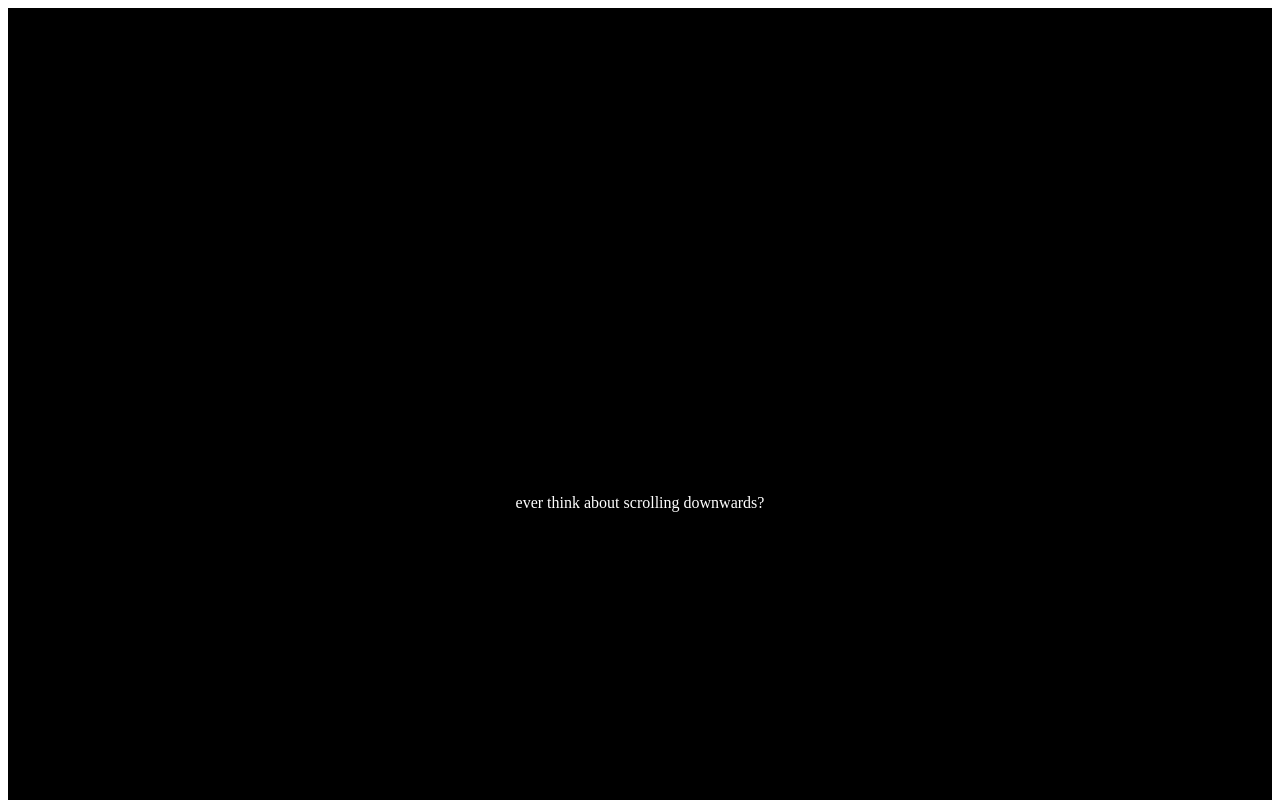
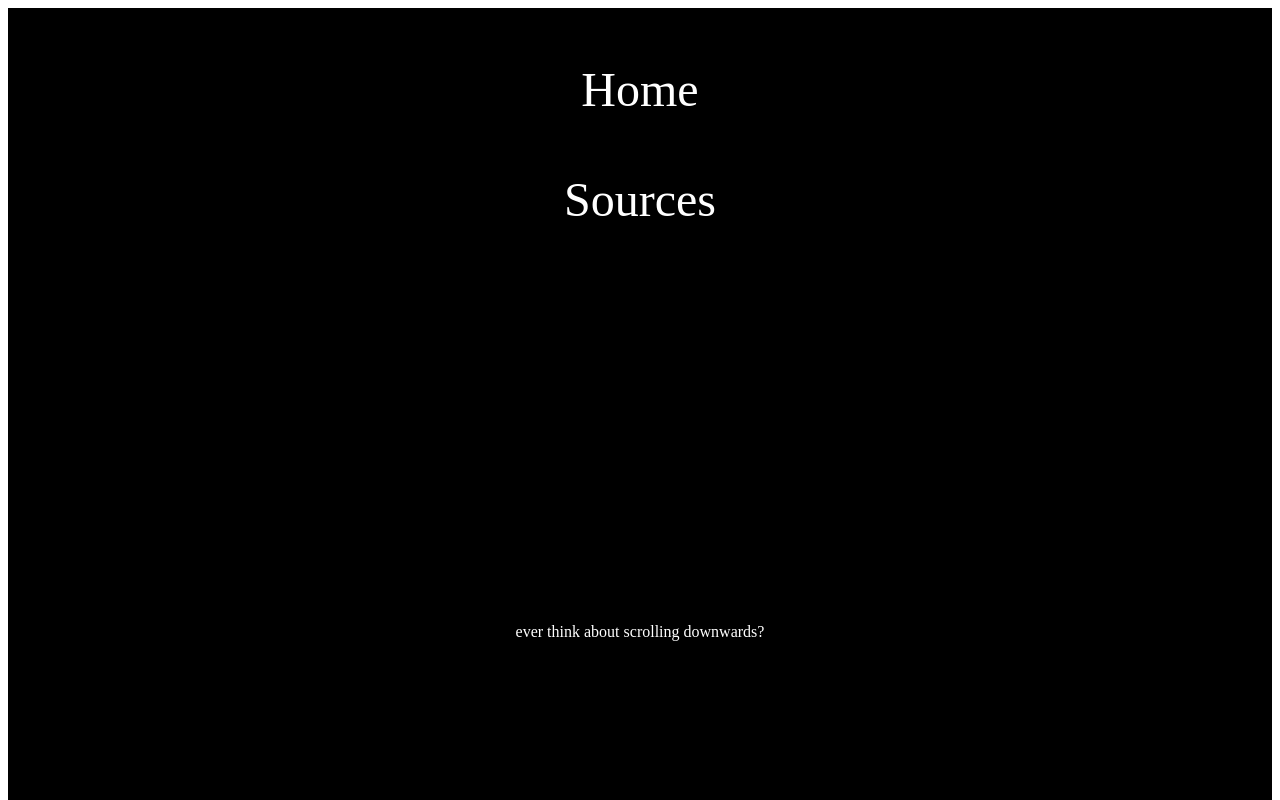
Before and after one commit to houseshouse/school, a plain HTML site: page index.html in a window 1280 px wide. Shown: the top 800 px of the page. Drawn offline with Linux system fonts and the light colour scheme.

Commit message:
Update index.html

```diff
--- a/index.html
+++ b/index.html
@@ -14,7 +14,10 @@
   <br>
   <br>
   <br>
+  <font size="18px"><a href="index.html"style="text-decoration:none;"><font color=white>Home</font></a>
   <br>
+  <br>
+    <a href="sources.html"style="text-decoration:none;"><font color=white>Sources</font></a></font>
   <br>
   <br>
   <br>
@@ -479,4 +482,4 @@
   <br>
 
   <br>
-  <br><marquee>thats all there is :l  (Source: <a href="https://www.bashevissinger.com/biography"style="text-decoration:none;">Click on this.</a>)
+  <br><marquee>thats all there is :l
```
